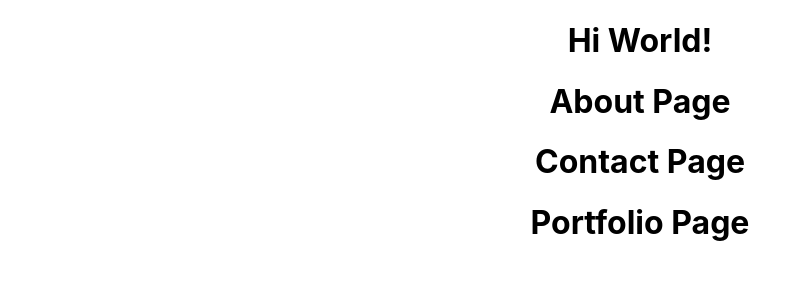
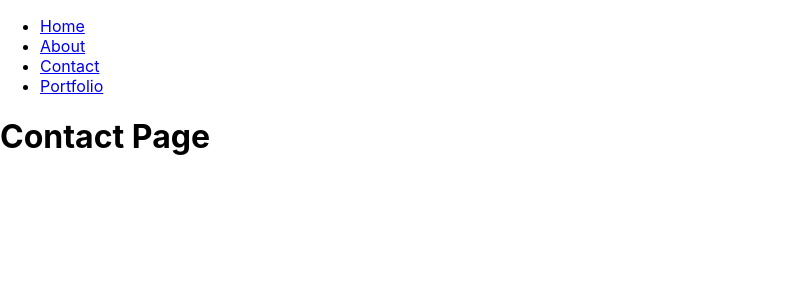
Before and after one commit to GhulamMustafaGM/easy-react-app, a React (Create React App) app: page /contact in a window 1280 px wide. Shown: the top 300 px of the page, without its empty margins (0-811 px from the left). Built offline with nearby package versions, Linux system fonts and the light colour scheme.

Commit message:
creat reactRouter DOM

```diff
--- a/src/App.js
+++ b/src/App.js
@@ -3,15 +3,40 @@
 import Contact from './components/contact';
 import Portfolio from './components/portfolio';
 import Home from './components/home';
+import {
+    BrowserRouter as Router,
+    Route, Switch, Link
+} from 'react-router-dom';
 
 function App() {
     return (
-        <div className="App">
-            <h1>Hi World!</h1>
-            <About />
-            <Contact />
-            <Portfolio />
-        </div>
+        <Router>
+            <div>
+                <nav>
+                    <ul>
+                        <li>
+                            <Link to="/">Home</Link>
+                        </li>
+                        <li>
+                            <Link to="/about">About</Link>
+                        </li>
+                        <li>
+                            <Link to="/contact">Contact</Link>
+                        </li>
+                        <li>
+                            <Link to="/Portfolio">Portfolio</Link>
+                        </li>
+                    </ul>
+                </nav>
+                <Switch>
+                    <Route exact path="/" component={Home} />
+                    <Route exact path="/about" component={About} />
+                    <Route exact path="/contact" component={Contact} />
+                    <Route exact path="/portfolio" component={Portfolio} />
+                </Switch>
+            </div>
+        </Router>
     );
 }
+
 export default App;
```
